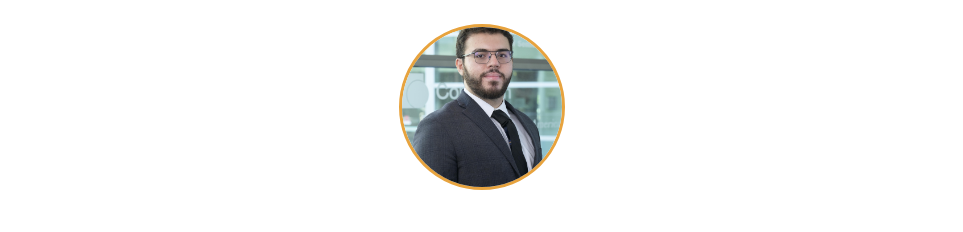
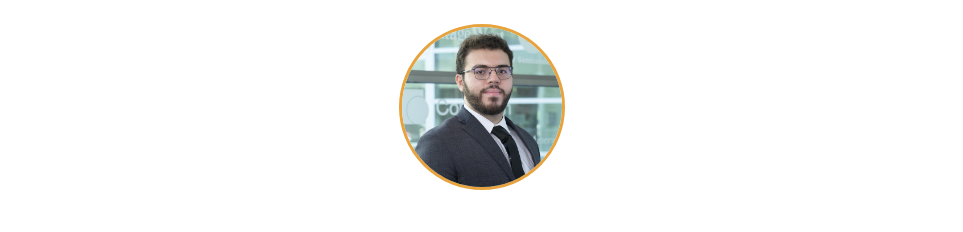
Before and after one commit to blacklagooon-coder/tedk.github.io, a plain HTML site: page index.html in a window 1280 px wide. Shown: the top 232 px of the page, without its empty margins (158-1121 px from the left). Drawn offline with Linux system fonts and the light colour scheme.

Commit message:
Update index.html

```diff
--- a/index.html
+++ b/index.html
@@ -57,7 +57,7 @@
   height: 160px;
   border-radius: 50%;
   object-fit: cover;
-  object-position: center 30%; /* Adjust this number to move the image up */
+  object-position: center 10%; /* Adjust this number to move the image up */
   border: 3px solid var(--accent2);
   margin-bottom: 1rem;
 }
```
